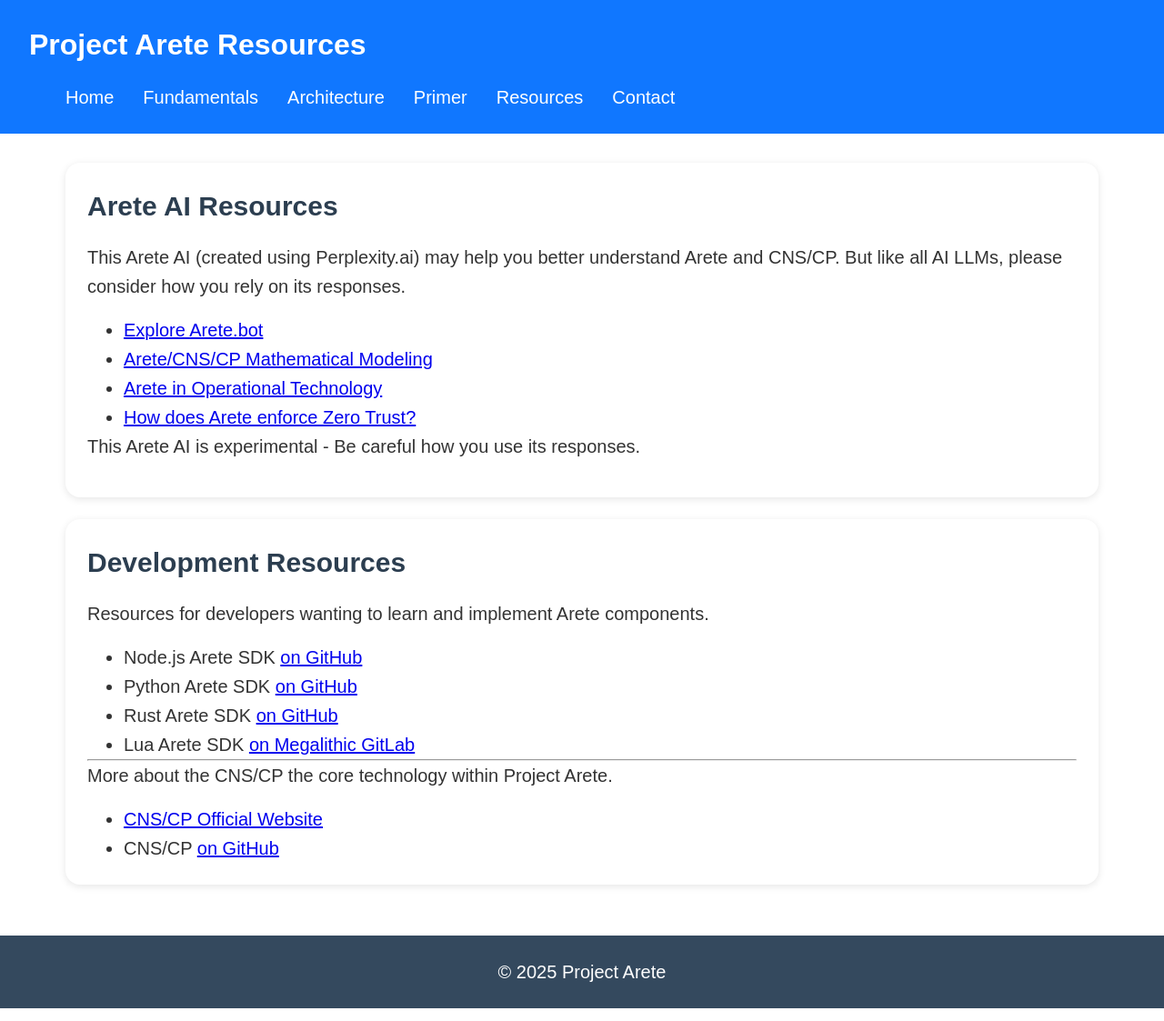
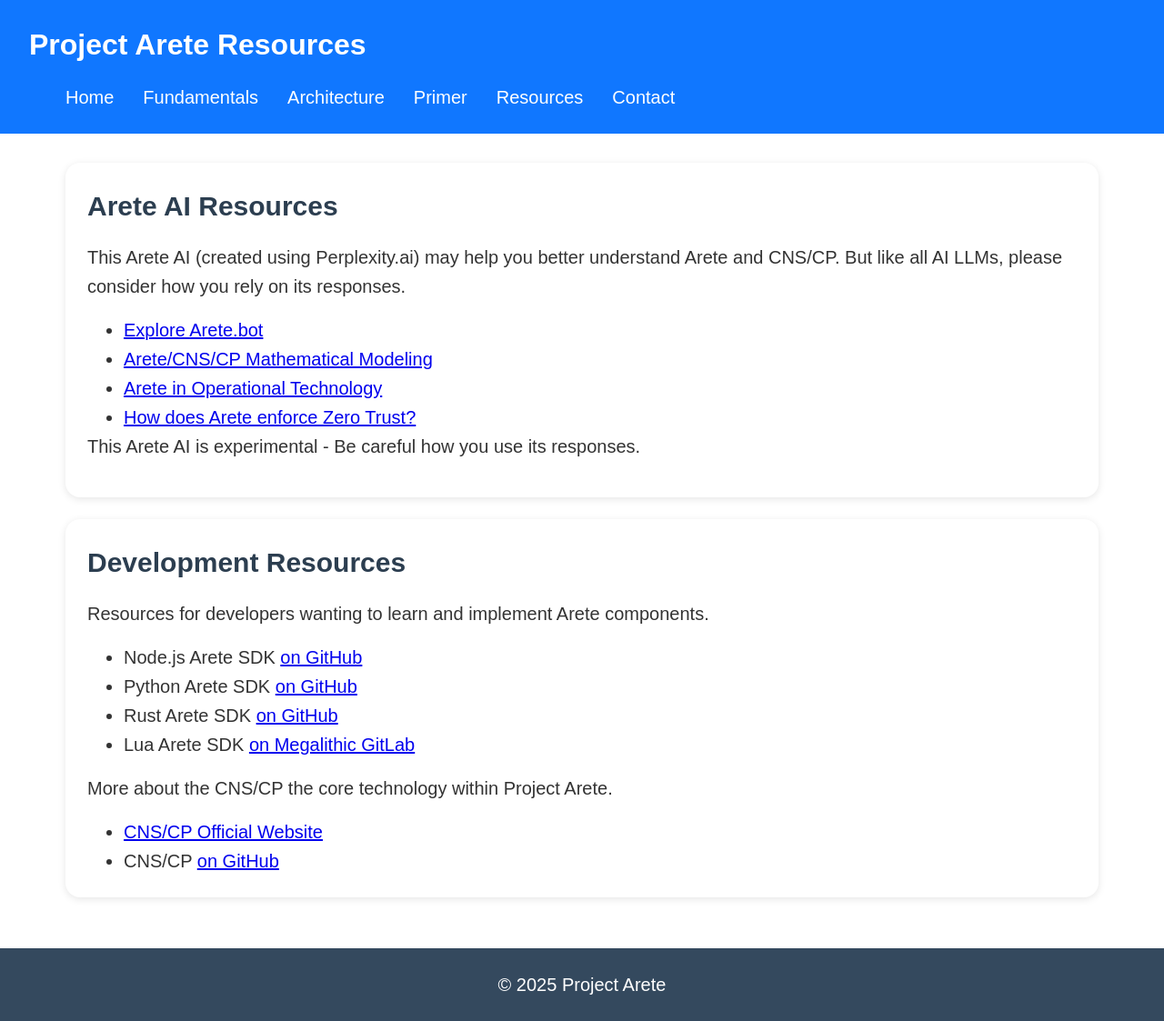
Before and after one commit to project-arete/website, a Jekyll site: the page explore.html, which Jekyll copies as it is, in a window 1280 px wide. Shown: the whole page at 91% size. Built offline with Jekyll 4.4.1, drawn with Linux system fonts in a browser that asks for light colours.

Commit message:
Update explore.html

```diff
--- a/explore.html
+++ b/explore.html
@@ -44,7 +44,7 @@
                     <li>Rust Arete SDK <a href="https://github.com/project-arete/sdk/tree/main/rust" target="_blank">on GitHub</a></li>
                     <li>Lua Arete SDK <a href="https://gitlab.com/megalithic-llc/mlua-arete-sdk" target="_blank">on Megalithic GitLab</a></li>
                 </ul>
-                <hr>
+                <p></p>
                 <p>More about the CNS/CP the core technology within Project Arete.</p>
                 <ul style="margin-left: 2em;">
                     <li><a href="https://cnscp.io" target="_blank">CNS/CP Official Website</a></li>
```
